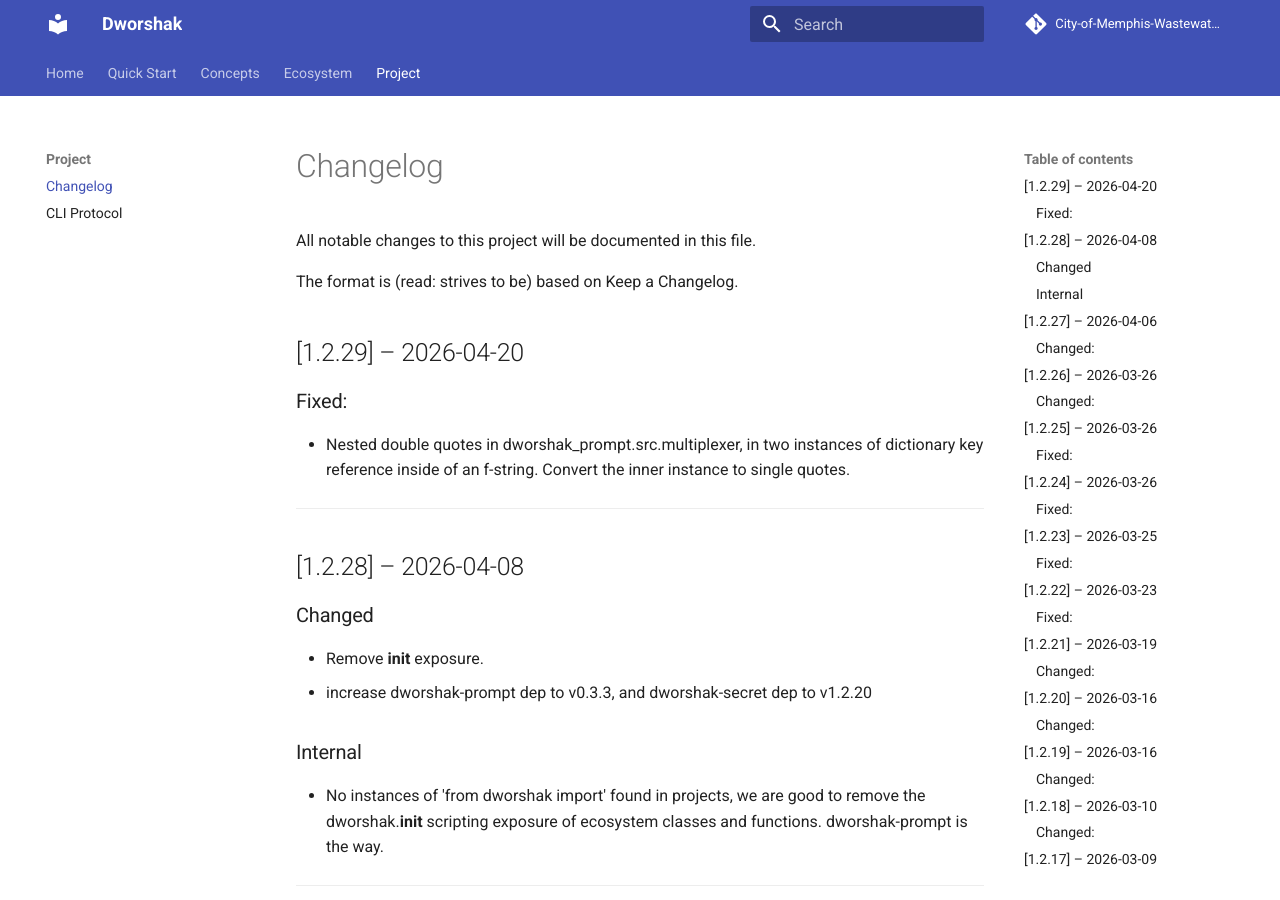
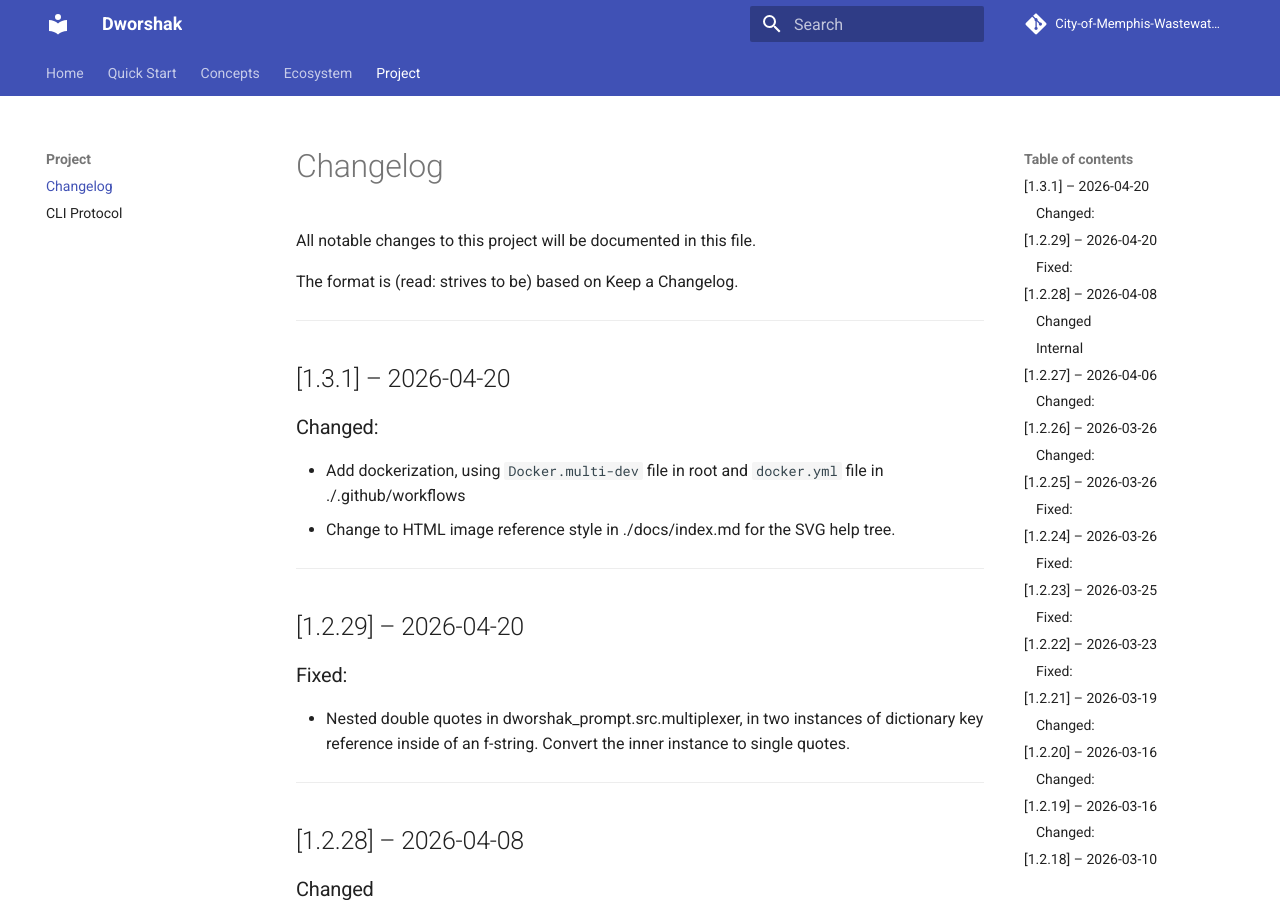
Before and after one commit to City-of-Memphis-Wastewater/dworshak, an MkDocs documentation site: the page built from docs/CHANGELOG.md, in a window 1280 px wide and 900 px high. Built offline with MkDocs 1.6.1 and Material for MkDocs 9.7.7, drawn with Linux system fonts in a browser that asks for light colours; comment, search, counter and statistics services are not loaded.

Commit message:
add dockerization to dworshak, and bump to 1.3.1

```diff
--- a/docs/CHANGELOG.md
+++ b/docs/CHANGELOG.md
@@ -3,6 +3,15 @@
 All notable changes to this project will be documented in this file.
 
 The format is (read: strives to be) based on Keep a Changelog.
+
+---
+
+## [1.3.1] – 2026-04-20
+### Changed:
+- Add dockerization, using `Docker.multi-dev` file in root and `docker.yml` file in ./.github/workflows
+- Change to HTML image reference style in ./docs/index.md for the SVG help tree.
+
+---
 
 ## [1.2.29] – 2026-04-20
 ### Fixed:
```
Also changed, not shown: 1 other file.
